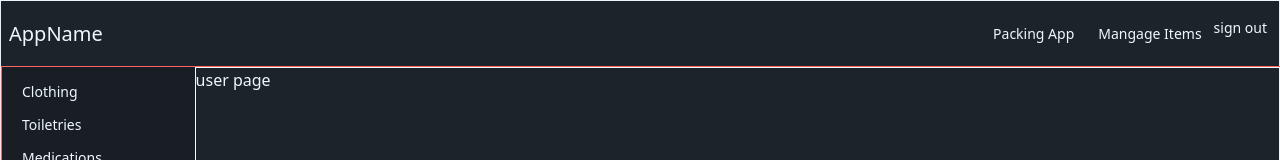
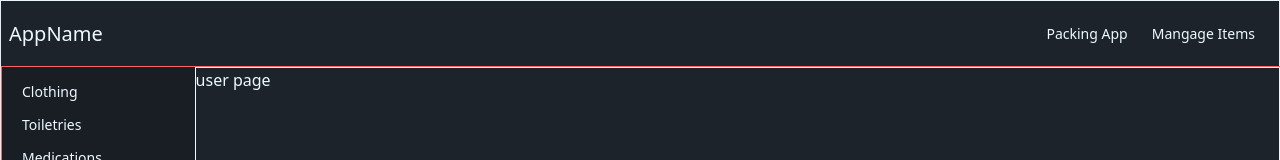
Before and after one commit to lkallen/packer, a Next.js app: page /user in a window 1280 px wide. Shown: the top 160 px of the page. Built offline with nearby package versions, Linux system fonts and the light colour scheme.

Commit message:
removed signout

```diff
--- a/src/components/NavBar.jsx
+++ b/src/components/NavBar.jsx
@@ -35,8 +35,6 @@ export default function NavBar() {
               <li>
                 <Link href="/admin">Mangage Items</Link>
               </li>
-
-              <li>sign out</li>
             </ul>
           </div>
 
@@ -52,8 +50,6 @@ export default function NavBar() {
             <li>
               <Link href="/admin">Mangage Items</Link>
             </li>
-
-            <li>sign out </li>
           </ul>
         </div>
       </div>
```
